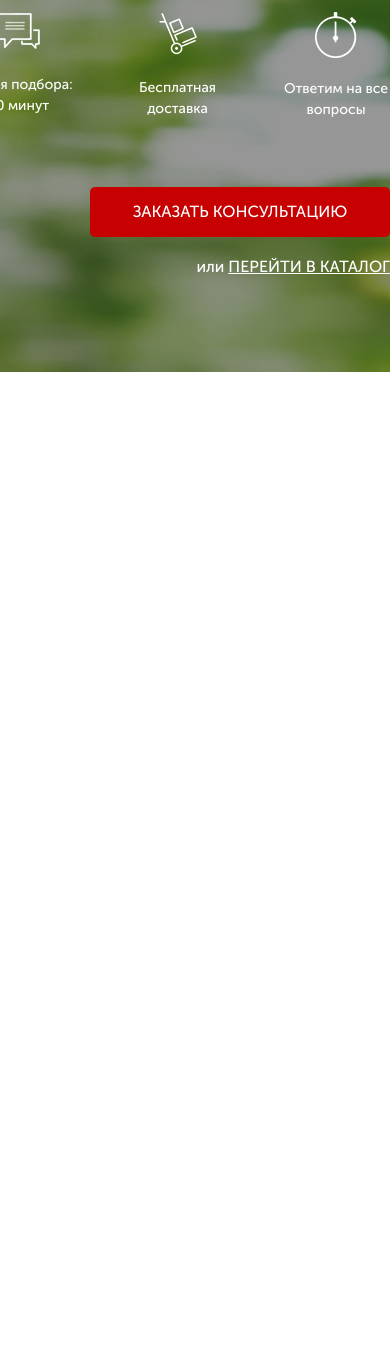
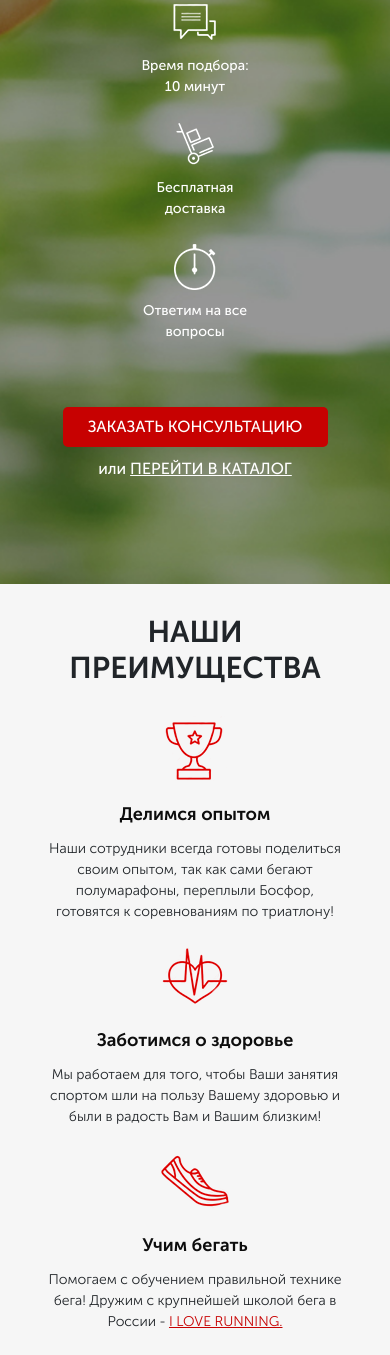
Before and after one commit to Nicky753951/third-project, a website: page src/index.html in a window 390 px wide. Shown: the part 446-1801 px from the top of the page. Before the commit the page ends 844 px from the top, so only its background shows below. Drawn offline with Linux system fonts and the light colour scheme.

Commit message:
big work

```diff
--- a/src/index.html
+++ b/src/index.html
@@ -70,5 +70,43 @@
             </div>
         </div>
     </div>
+
+<div class="priority">
+    <div class="container">
+
+        <h2 class="priority__about">НАШИ ПРЕИМУЩЕСТВА</h2>
+
+        <div class="priority__table">
+
+            <div class="priority__one">
+                <img src="icons/cup.png" alt="logo">
+                <div class="priority__head">Делимся опытом</div>
+                <div class="priority__head2">Наши сотрудники всегда готовы поделиться своим опытом, так как сами бегают полумарафоны, переплыли Босфор, готовятся к соревнованиям по триатлону!
+                </div>
+            </div>
+
+
+            <div class="priority__one">
+                <img src="icons/heart.png" alt="logo">
+                <div class="priority__head">Заботимся о здоровье</div>
+                <div class="priority__head2">Мы работаем для того, чтобы Ваши занятия спортом шли на пользу Вашему здоровью и были в радость Вам и Вашим близким!</div>
+            </div>
+
+
+            <div class="priority__one">
+                <img src="icons/shoe.png" alt="">
+                <div class="priority__head">Учим бегать</div>
+                <div class="priority__head2">Помогаем с обучением правильной технике бега! Дружим с крупнейшей школой бега в России - <span>I LOVE RUNNING.</span></div>
+            </div>
+
+        </div>
+
+    </div>
+
+</div>
+
+
+</div>
+
 </body>
 </html>
--- /dev/null
+++ b/src/sass/base/_media.scss
@@ -0,0 +1,153 @@
+@media (max-width:1200px) {
+
+}
+
+
+
+@media (max-width:992px) {
+    .promo{
+        padding: 20px 30px 93px 30px;
+    }
+
+    .priority {
+        padding: 30px 30px 73px 30px;
+        &__table{
+            flex-direction: column;
+            align-items: center;
+            margin-top: 30px;
+        }
+
+        &__one{
+            width: 300px;
+        }
+
+        &__head2{
+            margin: 10px 0 20px 0;
+        }
+
+        img{
+            margin-bottom: 20px;
+        }
+     }
+}
+
+@media (max-width:768px) {
+    .promo{
+        padding: 20px 30px 73px 30px;
+
+    .header {
+        &__official{
+            display: none;
+        }
+    }
+
+    &__header {
+        display: block;
+        margin: 0 auto;
+        text-align: center;
+        font-size: 38px;
+        margin-bottom: 10px;
+    }
+
+    &__subheader {
+        display: block;
+        margin: 0 auto;
+        text-align: center;
+        font-size: 22px;
+    }
+
+
+}
+    .priority {
+        padding: 30px 30px 73px 30px;
+        &__table{
+            flex-direction: column;
+            align-items: center;
+            margin-top: 30px;
+        }
+
+        &__one{
+            width: 300px;
+        }
+
+        &__head2{
+            margin: 10px 0 20px 0;
+        }
+
+        img{
+            margin-bottom: 20px;
+        }
+     }
+}
+
+@media (max-width:576px) {
+
+    .promo{
+        padding: 20px 30px 93px 30px;
+        flex-direction: column;
+        justify-content: center;
+        align-items: center;
+
+        &__header {
+            font-size: 36px;
+            text-align: center;
+        }
+
+        &__subheader {
+            font-size: 23px;
+            text-align: center;
+        }
+
+        &__icons {
+            margin: 65px 0 40px 0;
+            flex-direction: column;
+            justify-content: center;
+            align-items: center;
+            width: 100%;
+        }
+
+        &__icon {
+            text-align: center;
+            margin-bottom: 25px;
+            img{
+                display: block;
+                margin-bottom: 10px;
+            }
+        }
+
+        &__link {
+            display: block;
+            margin: 10px auto;
+        }
+
+
+        .button_main {
+            width: 265px;
+            height: 40px;
+            display: block;
+            margin: 0 auto;
+            outline: none;
+        }
+    }
+
+    .header {
+        flex-direction: column;
+        align-items: center;
+        justify-content: center;
+
+        &__official{
+            display: none;
+        }
+
+        &__phone {
+            margin-top: 20px;
+        }
+
+        .button{
+            width: 155px;
+            height: 40px;
+            outline:none;
+        }
+    }
+
+}
--- a/src/sass/blocks/_buttons.scss
+++ b/src/sass/blocks/_buttons.scss
@@ -4,7 +4,7 @@
     background-color: $main-color;
     border-radius: 5px;
     border: none;
-    font-weight: 500px;
+    font-weight: 500;
     font-size: 12px;
     color: white;
     text-transform: uppercase;
--- a/src/sass/blocks/_header.scss
+++ b/src/sass/blocks/_header.scss
@@ -14,7 +14,7 @@
     &__official {
         text-align: center;
         font-size: 12px;
-        font-weight: 500px;
+        font-weight: 500;
         color: white;
 
         span {
@@ -27,7 +27,7 @@
         display: block;
         font-size: 18px;
         color: white;
-        font-weight: 700px;
+        font-weight: 700;
         text-decoration: none;
         &:hover{
             text-decoration: none;
--- /dev/null
+++ b/src/sass/blocks/_priority.scss
@@ -0,0 +1,47 @@
+.priority{
+    min-height: 473px;
+    padding: 71px 0 82px 0;
+    background-color:#F6F6F6;
+
+    &__table{
+        margin-top: 60px;
+        display: flex;
+        justify-content: space-between;
+    }
+
+    &__about {
+        text-align: center;
+        font-weight: 700;
+        font-size: 30px;
+    }
+
+    &__one {
+        width: 270px;
+        text-align: center;
+        img{
+        display: block;
+        margin: 0 auto 35px auto;
+        }
+
+    }
+
+    &__head {
+        font-size: 18px;
+        font-weight: 700;
+        color: #0D0D0D;
+    }
+
+    &__head2 {
+        margin-top: 20px;
+        font-size: 14px;
+        font-weight: 300;
+        span{
+            text-transform: uppercase;
+            color: $main-color;
+            text-decoration: underline;
+        }
+
+    }
+
+
+}
--- a/src/sass/blocks/_promo.scss
+++ b/src/sass/blocks/_promo.scss
@@ -38,7 +38,7 @@
         width: 108px;
         text-align: center;
         font-size: 14px;
-        font-weight: 500px;
+        font-weight: 500;
         color: white;
         img{
         display: block;
@@ -49,7 +49,7 @@
 
     &__link {
         margin-top: 18px;
-        font-weight: 500px;
+        font-weight: 500;
         font-size: 16px;
         color: white;
         a {
--- a/src/sass/style.scss
+++ b/src/sass/style.scss
@@ -2,6 +2,8 @@
 @import 'blocks/promo';
 @import 'blocks/header';
 @import 'blocks/buttons';
+@import 'blocks/priority';
+@import 'base/media';
 * {
     font-family: 'Museo Sans Cyrl', sans-serif;
 }
```
Also changed, not shown: src/css/style.min.css, src/icons/cup.png (added), src/icons/heart.png (added), src/icons/shoe.png (added).
